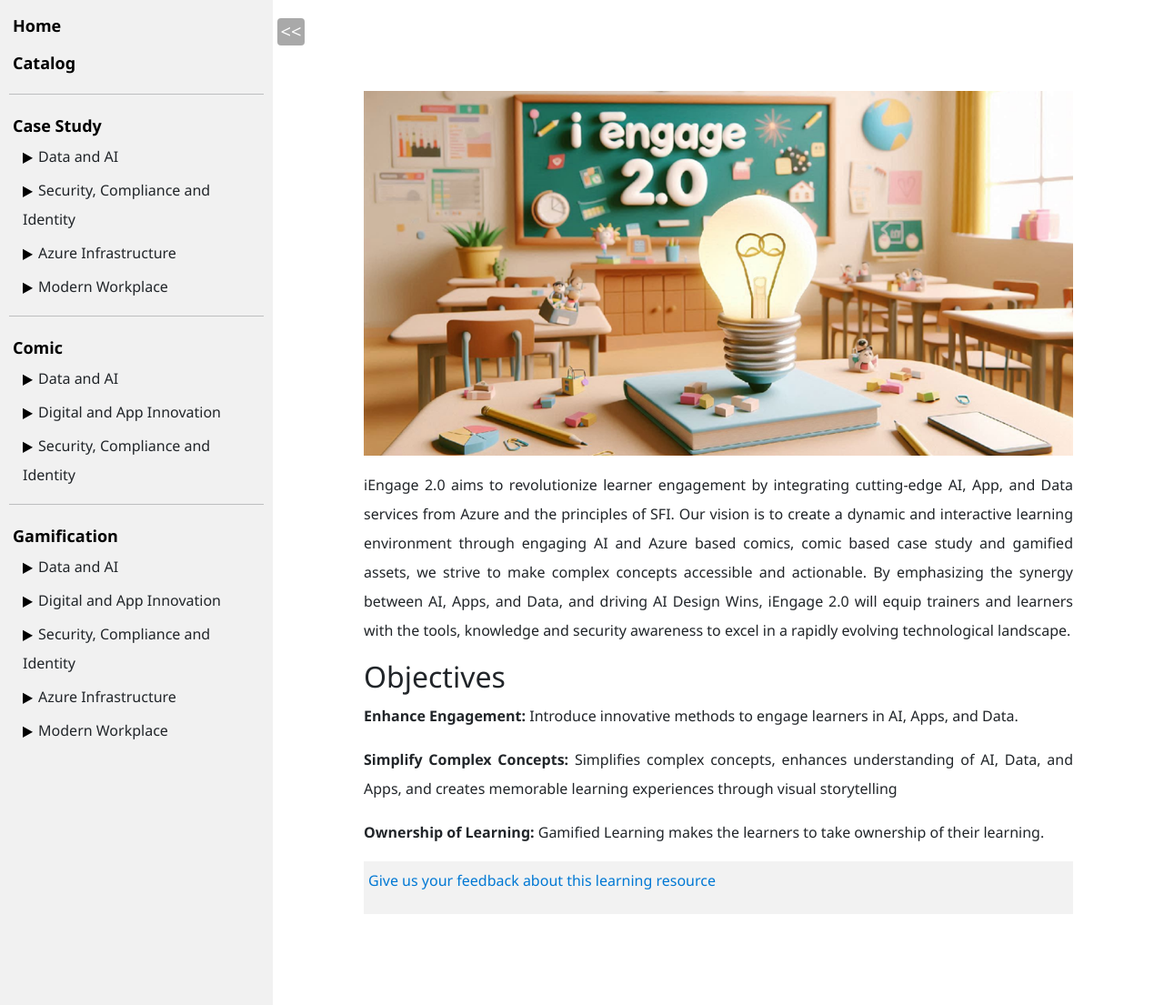
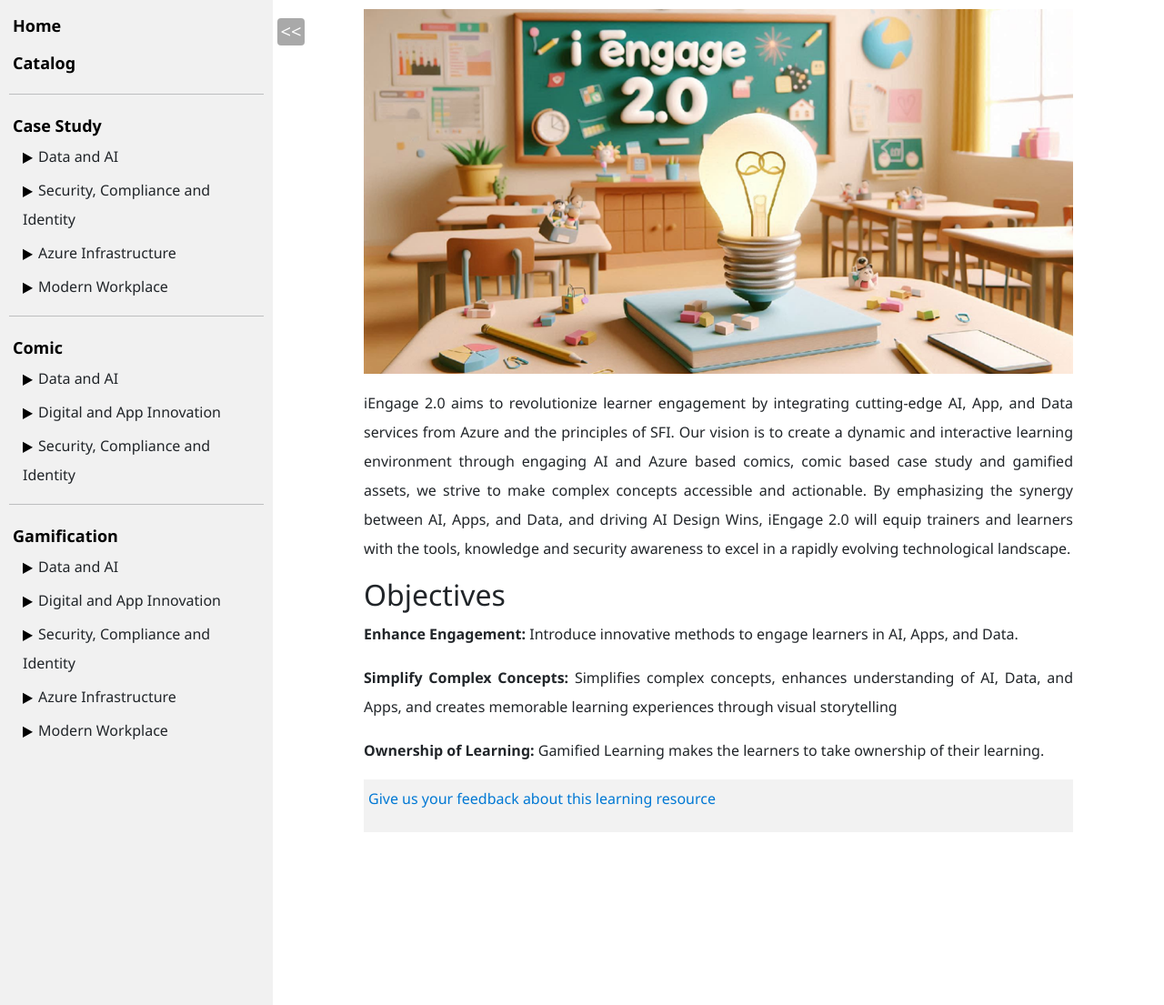
Before and after one commit to ningweinw/iengage, a Jekyll site: the page built from index.markdown, in a window 1280 px wide and 1105 px high. Shown: the whole window at 91% size. Built offline with Jekyll 4.4.1, drawn with Linux system fonts in a browser that asks for light colours.

Commit message:
Update style.css

```diff
--- a/assets/css/style.css
+++ b/assets/css/style.css
@@ -21,7 +21,9 @@
 #rightDiv {
     flex-grow: 1;
     margin-left: 300px;
-    padding: 100px;
+    padding-left: 100px;
+    padding-right: 100px;
+    padding-top: 10px;
     transition: margin-left 0.3s;
     overflow: auto; /* Ensure content is scrollable if it overflows */
     justify-content: left; /* Center the content horizontally */
```
